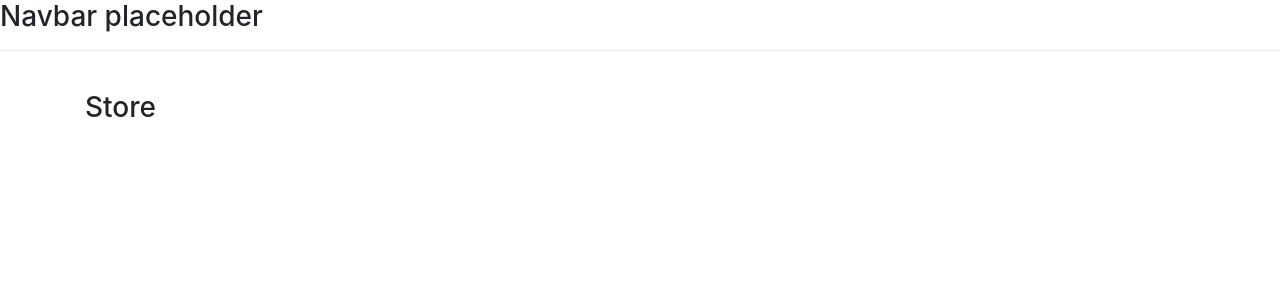
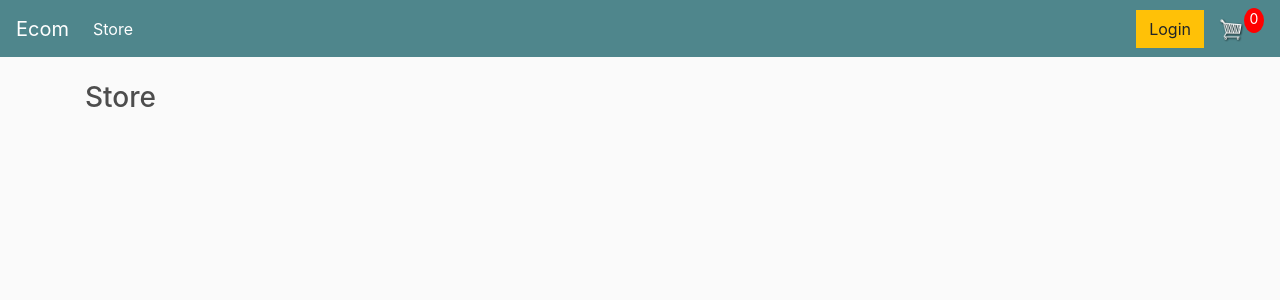
Before and after one commit to djr111/Ecommerce-Website, a Django app: page / in a window 1280 px wide. Shown: the top 300 px of the page. Run offline with Django 5.2, Linux system fonts and the light colour scheme; some libraries are stand-ins or nearby versions.

Commit message:
Updated main.css file for templates, updated NAV bar

```diff
--- a/ecom/static/css/main.css
+++ b/ecom/static/css/main.css
@@ -0,0 +1,100 @@
+body{
+    background-color: hsl(0, 0%, 98%);
+}
+
+h1,h2,h3,h4,h5,h6{
+    color: hsl(0 , 0%, 30%);
+}
+
+.box-element{
+    box-shadow:hsl(0, 0%, 80%) 0 0 16px;
+    background-color: #fff;
+    border-radius: 4px;
+    padding: 10px;
+}
+
+.thumbnail{
+	width: 100%;
+	height: 200px;
+	-webkit-box-shadow: -1px -3px 5px -2px rgba(214,214,214,1);
+    -moz-box-shadow: -1px -3px 5px -2px rgba(214,214,214,1);
+    box-shadow: -1px -3px 5px -2px rgba(214,214,214,1);
+}
+
+.product{
+	border-radius: 0 0 4px 4px;
+}
+
+.bg-dark{
+	background-color: #4f868c!important;
+}
+
+#cart-icon{
+	width:25px;
+	display: inline-block;
+	margin-left: 15px;
+}
+
+#cart-total{
+    display: block;
+    text-align: center;
+    color: #fff;
+    background-color: red;
+    width: 20px;
+    height: 25px;
+    border-radius: 50%;
+    font-size: 14px;
+}
+
+.col-lg-4, .col-lg-6, .col-lg-8, .col-lg-12{
+    margin-top: 10px;
+}
+
+.btn{
+    border-radius: 0;
+}
+
+.row-image{
+    width: 100;
+}
+
+.form-field{
+    width: 250px;
+    display: inline-block;
+    padding: 5px;
+
+}
+
+.cart-row{
+    display: flex;
+    align-items: flex-stretch;
+    padding-bottom: 10px;
+    margin-bottom: 10px;
+    border-bottom: 1px solid #ececec;
+
+}
+
+.chg-quantity{
+    width: 12px;
+    cursor: pointer;
+    display: block;
+    margin-top: 5px;
+    transition: .1s;
+
+}
+
+.chg-quantity{
+    width: 12px;
+    cursor: pointer;
+    display: block;
+    margin-top: 5px;
+    transition: .1s;
+}
+
+.chg-quantity:hover{
+    opacity: .6;
+}
+
+.hidden{
+    display: none!important;
+}
--- a/store/templates/store/main.html
+++ b/store/templates/store/main.html
@@ -13,8 +13,31 @@
 
     </head>
 <body>
-    <h3>Navbar placeholder</h3>
-    <hr>
+    <nav class="navbar navbar-expand-lg navbar-dark bg-dark">
+        <a class="navbar-brand" href="{% url 'store' %}">Ecom</a>
+        <button class="navbar-toggler" type="button" data-toggle="collapse" data-target="#navbarSupportedContent" aria-controls="navbarSupportedContent" aria-expanded="false" aria-label="Toggle navigation">
+          <span class="navbar-toggler-icon"></span>
+        </button>
+
+        <div class="collapse navbar-collapse" id="navbarSupportedContent">
+          <ul class="navbar-nav mr-auto">
+            <li class="nav-item active">
+              <a class="nav-link" href="{% url 'store' %}">Store <span class="sr-only">(current)</span></a>
+            </li>
+
+          </ul>
+          <div class="form-inline my-2 my-lg-0">
+            <a href="#" class="btn btn-warning">Login</a>
+
+            <a href="{% url 'cart' %}">
+                <img id="cart-icon" src="{% static 'images/cart1.png' %}">
+            </a>
+            <p id="cart-total">0</p>
+
+          </div>
+
+        </div>
+      </nav>
 
     <div class="container">
         <br>
```
